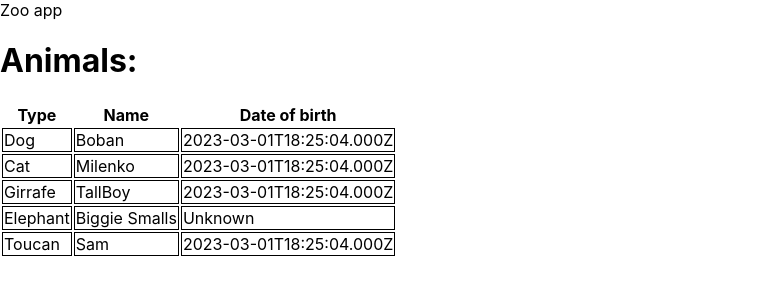
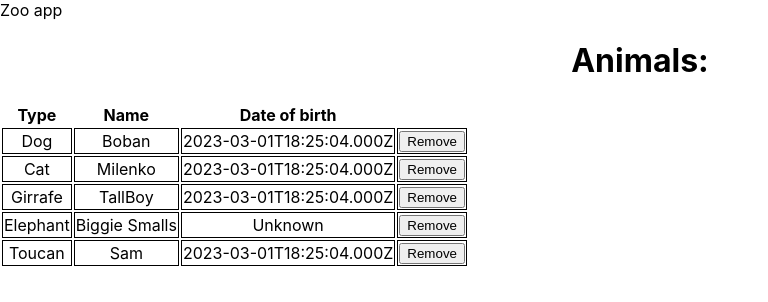
Before and after one commit to aleksandarkacar/react-project, a React (Create React App) app in the folder AleksandarK/zoo/: page / in a window 1280 px wide. Shown: the top 302 px of the page, without its empty margins (0-768 px from the left). Built offline with nearby package versions, Linux system fonts and the light colour scheme.

Commit message:
Treci Zadatak Zavrsen

```diff
--- a/AleksandarK/zoo/src/AnimalList.js
+++ b/AleksandarK/zoo/src/AnimalList.js
@@ -1,15 +1,27 @@
-export const animals = [
-  { type: "Dog", name: "Boban", dateOfBirth: new Date().toISOString() },
-  { type: "Cat", name: "Milenko", dateOfBirth: new Date().toISOString() },
-  { type: "Girrafe", name: "TallBoy", dateOfBirth: new Date().toISOString() },
-  { type: "Elephant", name: "Biggie Smalls" },
-  { type: "Toucan", name: "Sam", dateOfBirth: new Date().toISOString() },
-];
-export function showAnimals(animals) {
+import React, { useState } from "react";
+
+function AnimalList() {
+  let [animals, setAnimals] = useState([
+    { type: "Dog", name: "Boban", dateOfBirth: new Date().toISOString() },
+    { type: "Cat", name: "Milenko", dateOfBirth: new Date().toISOString() },
+    {
+      type: "Girrafe",
+      name: "TallBoy",
+      dateOfBirth: new Date().toISOString(),
+    },
+    { type: "Elephant", name: "Biggie Smalls" },
+    { type: "Toucan", name: "Sam", dateOfBirth: new Date().toISOString() },
+  ]);
+  const removeAnimal = (key) => {
+    let newAnimals = animals.filter((animal, index) => index != key);
+    setAnimals(newAnimals);
+    return;
+  };
+
   return (
-    <div>
+    <div className="App">
       <h1>Animals:</h1>
-      <table>
+      <table className="App">
         <thead>
           <tr>
             <th>Type</th>
@@ -19,7 +31,7 @@ export function showAnimals(animals) {
         </thead>
         <tbody>
           {animals.map((animal, key) => (
-            <tr>
+            <tr key={key}>
               <td>{animal.type}</td>
               <td>{animal.name}</td>
               {animal.dateOfBirth ? (
@@ -27,6 +39,9 @@ export function showAnimals(animals) {
               ) : (
                 <td>Unknown</td>
               )}
+              <td>
+                <button onClick={() => removeAnimal(key)}>Remove</button>
+              </td>
             </tr>
           ))}
         </tbody>
@@ -34,3 +49,4 @@ export function showAnimals(animals) {
     </div>
   );
 }
+export default AnimalList;
--- a/AleksandarK/zoo/src/App.js
+++ b/AleksandarK/zoo/src/App.js
@@ -1,14 +1,14 @@
 import logo from "./logo.svg";
 import "./App.css";
-import { animals } from "./AnimalList";
-import { showAnimals } from "./AnimalList";
+import AnimalList from "./AnimalList";
 
 function App() {
   return (
     <div>
       <header>Zoo app</header>
-      <p>{animals.forEach((animal) => animal.name)}</p>
-      <div>{showAnimals(animals)}</div>
+      <div>
+        <AnimalList></AnimalList>
+      </div>
     </div>
   );
 }
```
